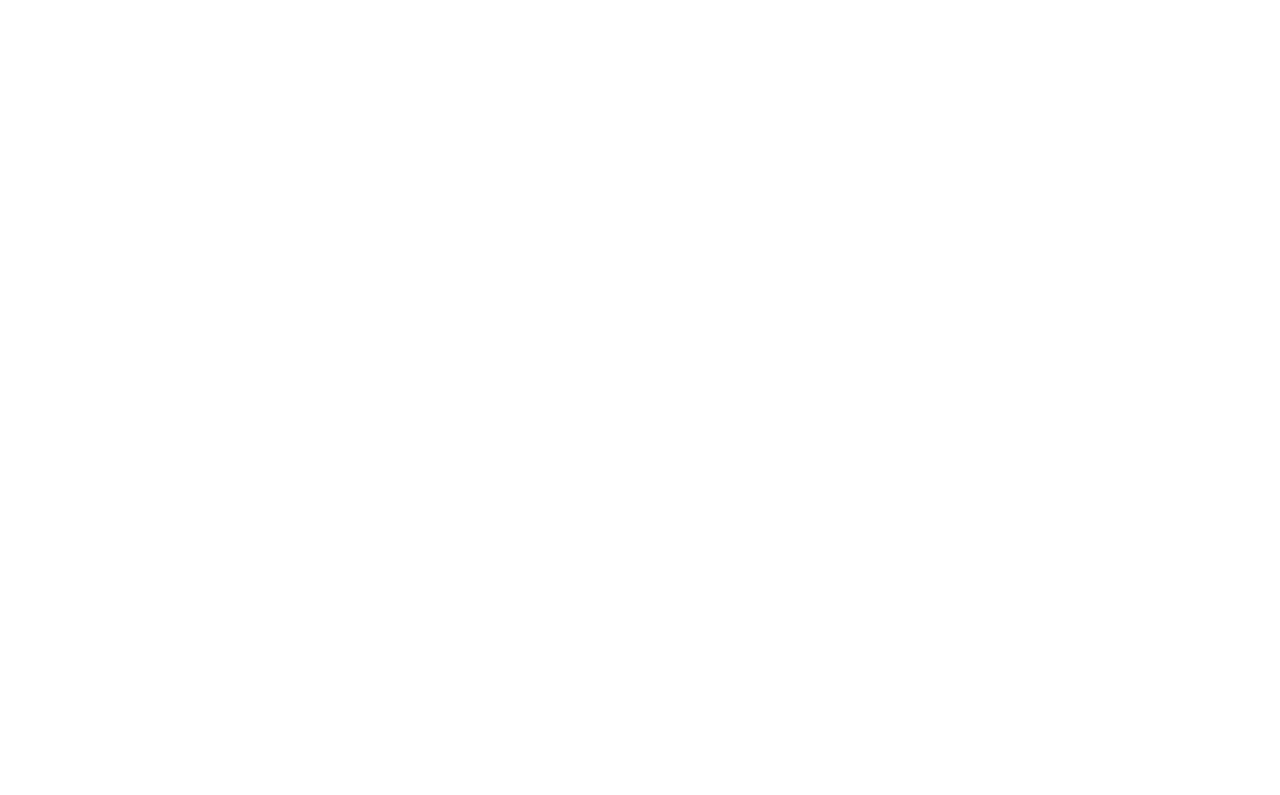
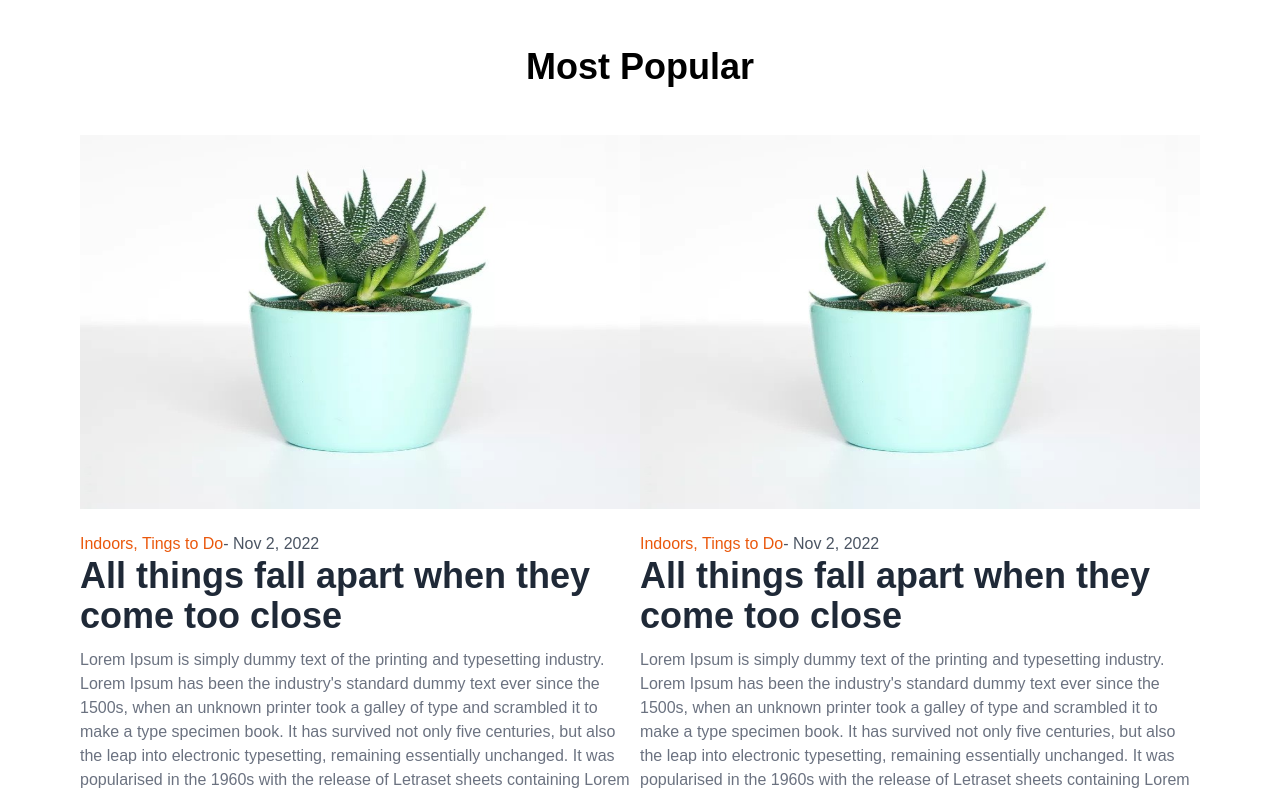
Before and after one commit to McVyp/blog, a Next.js app: page / in a window 1280 px wide. Shown: the part 1920-2715 px from the top of the page. Before the commit the page ends 1891 px from the top, so only its background shows below. Built offline with nearby package versions, Linux system fonts and the light colour scheme.

Commit message:
added section3

```diff
--- /dev/null
+++ b/components/section3.js
@@ -0,0 +1,55 @@
+import { Swiper, SwiperSlide } from 'swiper/react';
+import 'swiper/css';
+import Image from 'next/image';
+import Link from 'next/link';
+import Author from './_child/author';
+
+export default function Section3() {
+  return (
+    <section className="container mx-auto md:px-20 py-16">
+        <h1 className='font-bold text-4xl py-12 text-center'>Most Popular</h1>
+        <Swiper
+            slidesPerView={2}
+            >
+            <SwiperSlide>{Post()}</SwiperSlide>
+            <SwiperSlide>{Post()}</SwiperSlide>
+            <SwiperSlide>{Post()}</SwiperSlide>
+            <SwiperSlide>{Post()}</SwiperSlide>
+            <SwiperSlide>{Post()}</SwiperSlide>
+            <SwiperSlide>{Post()}</SwiperSlide>
+        </Swiper>
+    </section>
+  )
+}
+
+function Post() {
+    return(
+        <div className='grid'>
+            <div className='images'>
+                <Link href={"/"}>
+                    <a>
+                        <Image
+                            src={"/assets/images/img1.jpg"}
+                            width={600}
+                            height={400}
+                            alt=""
+                        />
+                    </a>
+                </Link>
+            </div>
+            <div className='info flex justify-center flex-col py-4'>
+                <div className="category">
+                    <Link href={"/"}><a className="text-orange-600 hover:text-orange-800">Indoors, Tings to Do</a></Link>
+                    <Link href={"/"}><a className="text-gray-600 hover:text-gray-800">- Nov 2, 2022</a></Link>
+                </div>
+                <div className="title">
+                    <Link href={"/"}><a className="text-3xl md:text-4xl font-bold text-gray-800 hover:text-gray-600">All things fall apart when they come too close</a></Link>
+                </div>
+                <p className="text-gray-500 py-3">
+                Lorem Ipsum is simply dummy text of the printing and typesetting industry. Lorem Ipsum has been the industry&apos;s standard dummy text ever since the 1500s, when an unknown printer took a galley of type and scrambled it to make a type specimen book. It has survived not only five centuries, but also the leap into electronic typesetting, remaining essentially unchanged. It was popularised in the 1960s with the release of Letraset sheets containing Lorem Ipsum passages, and more recently with desktop publishing software like Aldus PageMaker including versions of Lorem Ipsum.
+                </p>
+                <Author />
+            </div>
+        </div>
+    )
+}
--- a/pages/index.js
+++ b/pages/index.js
@@ -4,6 +4,7 @@
 
 import Section1 from '../components/section1'
 import Section2 from '../components/section2'
+import Section3 from '../components/section3'
 
 export default function Home() {
   return (
@@ -11,6 +12,7 @@
     <Layout>
       <Section1 />
       <Section2 />
+      <Section3 />
     </Layout>
     </>
   )
```
